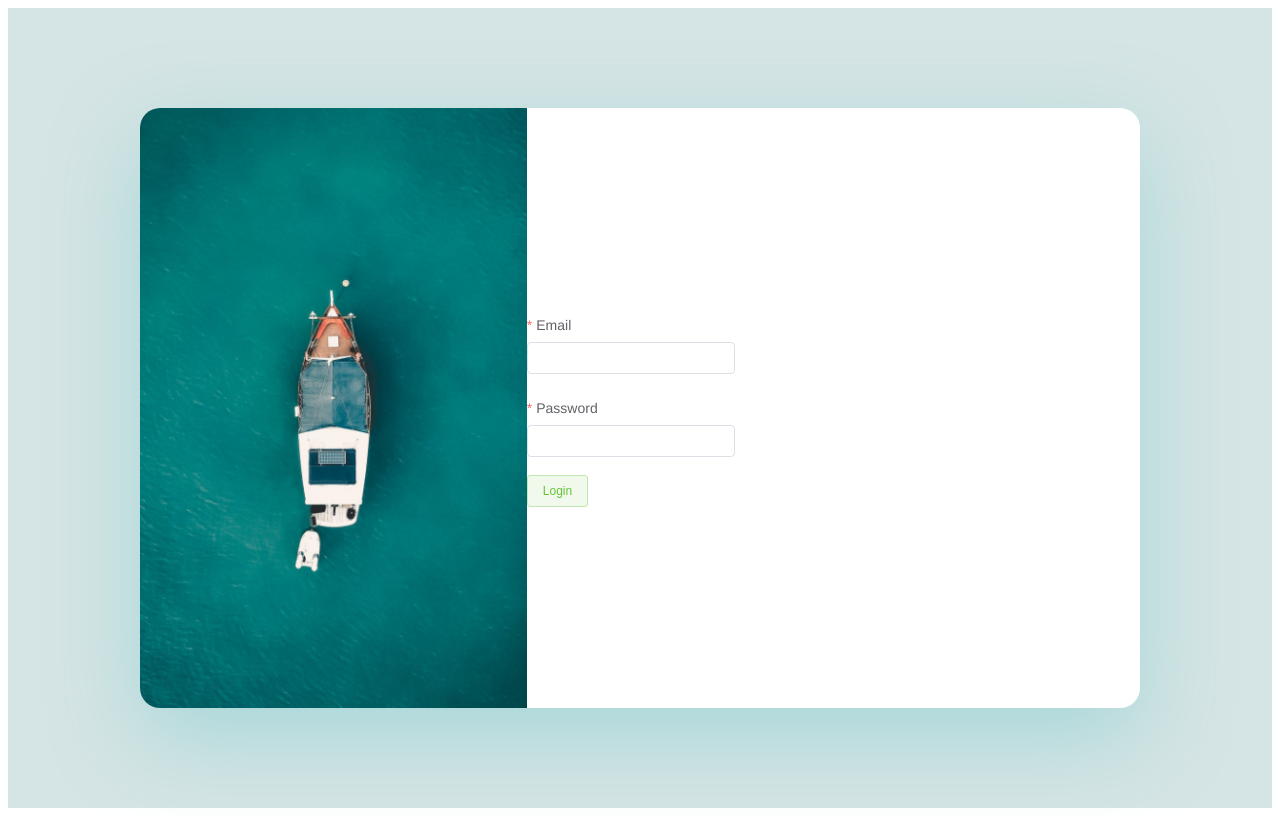
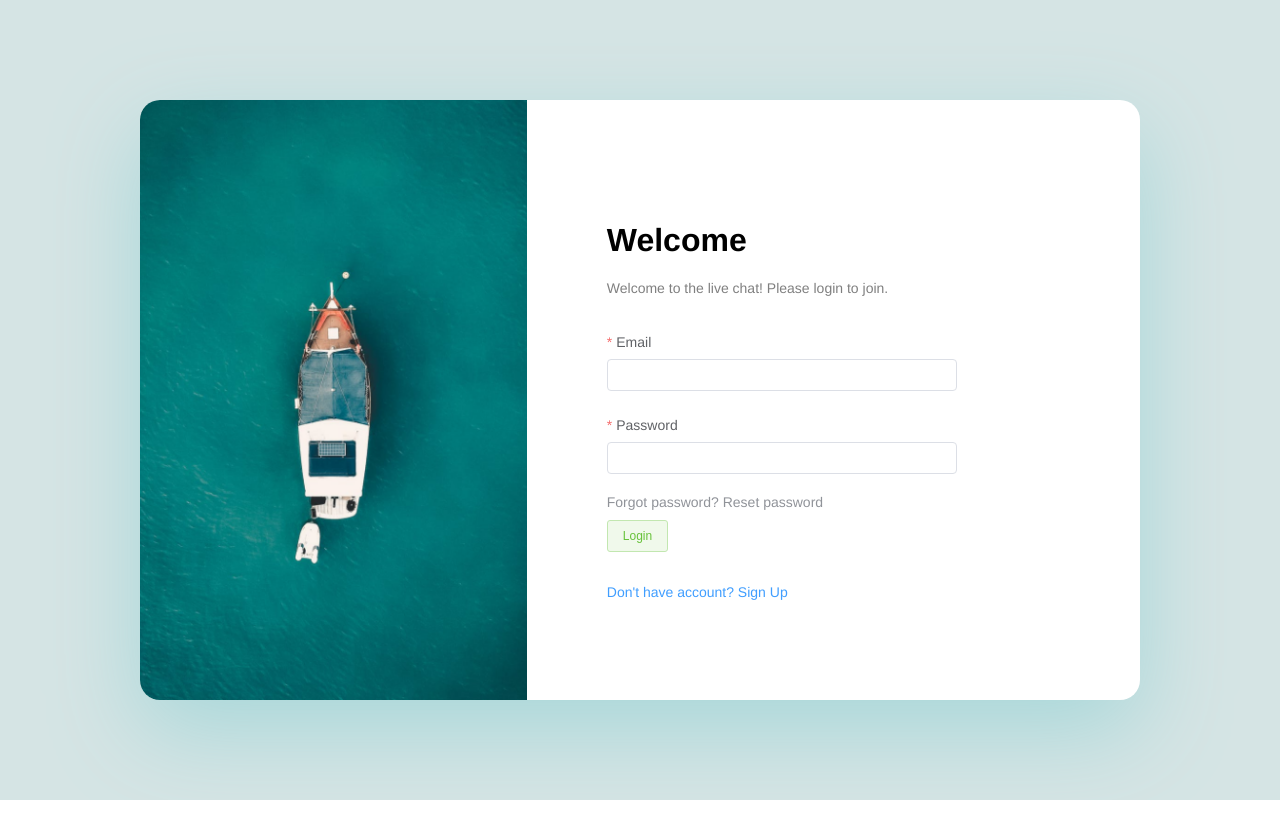
Before and after one commit to KonstantinKhomenko/Chat-vue, a Vue app: page /login in a window 1280 px wide. Built offline with nearby package versions, Linux system fonts and the light colour scheme; no server answers.

Commit message:
notifications

```diff
--- a/src/App.vue
+++ b/src/App.vue
@@ -1,8 +1,19 @@
 <template>
   <div id="app">
+    <Notifier />
     <router-view />
   </div>
 </template>
+
+<script>
+import Notifier from '@/components/Notification.vue';
+
+export default {
+  components: {
+    Notifier
+  }
+};
+</script>
 
 <style>
 #app {
@@ -10,4 +21,8 @@
   -webkit-font-smoothing: antialiased;
   -moz-osx-font-smoothing: grayscale;
 }
+
+body {
+  margin: 0;
+}
 </style>
--- a/src/components/LoginForm.vue
+++ b/src/components/LoginForm.vue
@@ -1,5 +1,7 @@
 <template>
   <div class="login-form">
+    <h1 class="login-form-title">Welcome</h1>
+    <p class="login-form-description">Welcome to the live chat! Please login to join.</p>
     <el-form
       :model="formData"
       :rules="rules"
@@ -9,12 +11,24 @@
       <el-form-item label="Email" prop="email" size="small">
         <el-input v-model="formData.email" />
       </el-form-item>
+
       <el-form-item label="Password" prop="password" size="small">
-        <el-input v-model="formData.password" type="password" />
+        <el-input v-model="formData.password" type="password" :show-password="true" />
       </el-form-item>
-      <el-button type="success" plain size="small" native-type="submit" :loading="loginInProgress"
-        >Login</el-button
-      >
+
+      <router-link :to="{ name: 'ForgotPassword' }">
+        <ElLink type="info">Forgot password? Reset password</ElLink>
+      </router-link>
+
+      <div class="form-action">
+        <el-button type="success" plain size="small" native-type="submit" :loading="loginInProgress"
+          >Login</el-button
+        >
+      </div>
+
+      <router-link :to="{ name: 'SignUp' }">
+        <ElLink type="primary">Don't have account? Sign Up</ElLink>
+      </router-link>
     </el-form>
   </div>
 </template>
@@ -54,4 +68,20 @@ export default {
 };
 </script>
 
-<style scoped></style>
+<style scoped>
+.login-form {
+  padding: 20px 80px;
+  width: 350px;
+}
+
+.login-form-description {
+  margin-bottom: 30px;
+  color: rgba(0, 0, 0, 0.5);
+  font-size: 14px;
+}
+
+.form-action {
+  margin-top: 10px;
+  margin-bottom: 30px;
+}
+</style>
--- /dev/null
+++ b/src/components/Notification.vue
@@ -0,0 +1,24 @@
+<template>
+  <div></div>
+</template>
+
+<script>
+import { mapGetters } from 'vuex';
+
+export default {
+  name: 'Notifier',
+  computed: {
+    ...mapGetters(['lastMessage'])
+  },
+
+  watch: {
+    lastMessage: 'showMessage'
+  },
+
+  methods: {
+    showMessage(value) {
+      this.$message({ ...value });
+    }
+  }
+};
+</script>
--- a/src/guards/auth.guard.js
+++ b/src/guards/auth.guard.js
@@ -1,15 +1,14 @@
 import router from '@/router';
 
-export default function authGuard() {
-  const isAuth = false;
-  const authRoutes = ['Login'];
+export default function authGuard(store) {
+  const authRoutes = ['Login', 'ForgotPassword', 'SignUp'];
 
   router.beforeEach((to, from, next) => {
-    if (authRoutes.includes(to.name) && isAuth) {
+    if (authRoutes.includes(to.name) && store.state.auth.isLoggedIn) {
       return next({ name: 'Home' });
     }
 
-    if (!authRoutes.includes(to.name) && !isAuth) {
+    if (!authRoutes.includes(to.name) && !store.state.auth.isLoggedIn) {
       return next({ name: 'Login' });
     }
 
--- a/src/router/index.js
+++ b/src/router/index.js
@@ -14,6 +14,16 @@ const routes = [
     path: '/login',
     name: 'Login',
     component: () => import('../views/Login.vue')
+  },
+  {
+    path: '/forgot_password',
+    name: 'ForgotPassword',
+    component: () => import('../views/ForgotPassword.vue')
+  },
+  {
+    path: '/sign_up',
+    name: 'SignUp',
+    component: () => import('../views/SignUp.vue')
   }
 ];
 
--- a/src/store/index.js
+++ b/src/store/index.js
@@ -2,8 +2,10 @@ import Vue from 'vue';
 import Vuex from 'vuex';
 import firebase from '@/plugins/firebase';
 import router from '@/router';
-// import authGuard from '@/guards/auth.guard';
+import authGuard from '@/guards/auth.guard';
 import auth from './modules/auth';
+import notify from './modules/notify';
+import user from './modules/user';
 
 Vue.use(Vuex);
 
@@ -12,20 +14,23 @@ const store = new Vuex.Store({
   mutations: {},
   actions: {},
   modules: {
-    auth
+    auth,
+    notify,
+    user
   }
 });
 
-firebase.auth().onAuthStateChanged(user => {
-  console.log('onAuthStateChanged', user);
+firebase.auth().onAuthStateChanged(userData => {
+  console.log('onAuthStateChanged', userData);
 
-  store.dispatch('setIsLoggedInState', Boolean(user));
+  store.dispatch('setIsLoggedInState', Boolean(userData));
+  store.dispatch('setUserState', userData);
 
-  if (user) {
+  if (userData) {
     router.push({ name: 'Home' });
   }
 });
 
-// authGuard();
+authGuard(store);
 
 export default store;
--- a/src/store/modules/auth.js
+++ b/src/store/modules/auth.js
@@ -34,12 +34,12 @@ const authStore = {
       root: true
     },
 
-    async login({ commit }, { email, password }) {
+    async login({ commit, dispatch }, { email, password }) {
       try {
         commit(LOGIN_LOADER, true);
         await firebaseLogin(email, password);
       } catch (err) {
-        console.log(err);
+        dispatch('loadMessage', { message: err.message, type: 'error' }, { root: true });
       } finally {
         commit(LOGIN_LOADER, false);
       }
--- /dev/null
+++ b/src/store/modules/notify.js
@@ -0,0 +1,27 @@
+import mutations from '@/store/mutations';
+
+const { SHOW_NOTIFY } = mutations;
+
+const notifyStore = {
+  state: {
+    messagePool: []
+  },
+
+  getters: {
+    lastMessage: ({ messagePool }) => messagePool[messagePool.length - 1]
+  },
+
+  actions: {
+    loadMessage({ commit }, payload = {}) {
+      commit(SHOW_NOTIFY, payload);
+    }
+  },
+
+  mutations: {
+    [SHOW_NOTIFY](state, msg) {
+      state.messagePool.push(msg);
+    }
+  }
+};
+
+export default notifyStore;
--- /dev/null
+++ b/src/store/modules/user.js
@@ -0,0 +1,31 @@
+import mutations from '@/store/mutations';
+
+const { USER } = mutations;
+
+const userStore = {
+  namespaced: true,
+  state: {
+    user: null
+  },
+
+  getters: {
+    user: ({ user }) => user
+  },
+
+  mutations: {
+    [USER](state, obj) {
+      state.user = obj;
+    }
+  },
+
+  actions: {
+    setUserState: {
+      handler({ commit }, user) {
+        commit(USER, user);
+      },
+      root: true
+    }
+  }
+};
+
+export default userStore;
--- a/src/store/mutations.js
+++ b/src/store/mutations.js
@@ -1,6 +1,8 @@
 const mutations = {
   IS_LOGGED_IN: 'IS_LOGGED_IN',
-  LOGIN_LOADER: 'LOGIN_LOADER'
+  LOGIN_LOADER: 'LOGIN_LOADER',
+  SHOW_NOTIFY: 'SHOW_NOTIFY',
+  USER: 'USER'
 };
 
 export default mutations;
--- /dev/null
+++ b/src/views/ForgotPassword.vue
@@ -0,0 +1,11 @@
+<template>
+  <div>
+    <h1>Forgot password</h1>
+  </div>
+</template>
+
+<script>
+export default {
+  name: 'ForgotPassword'
+};
+</script>
--- /dev/null
+++ b/src/views/SignUp.vue
@@ -0,0 +1,11 @@
+<template>
+  <div>
+    <h1>Sign Up</h1>
+  </div>
+</template>
+
+<script>
+export default {
+  name: 'SignUp'
+};
+</script>
```
